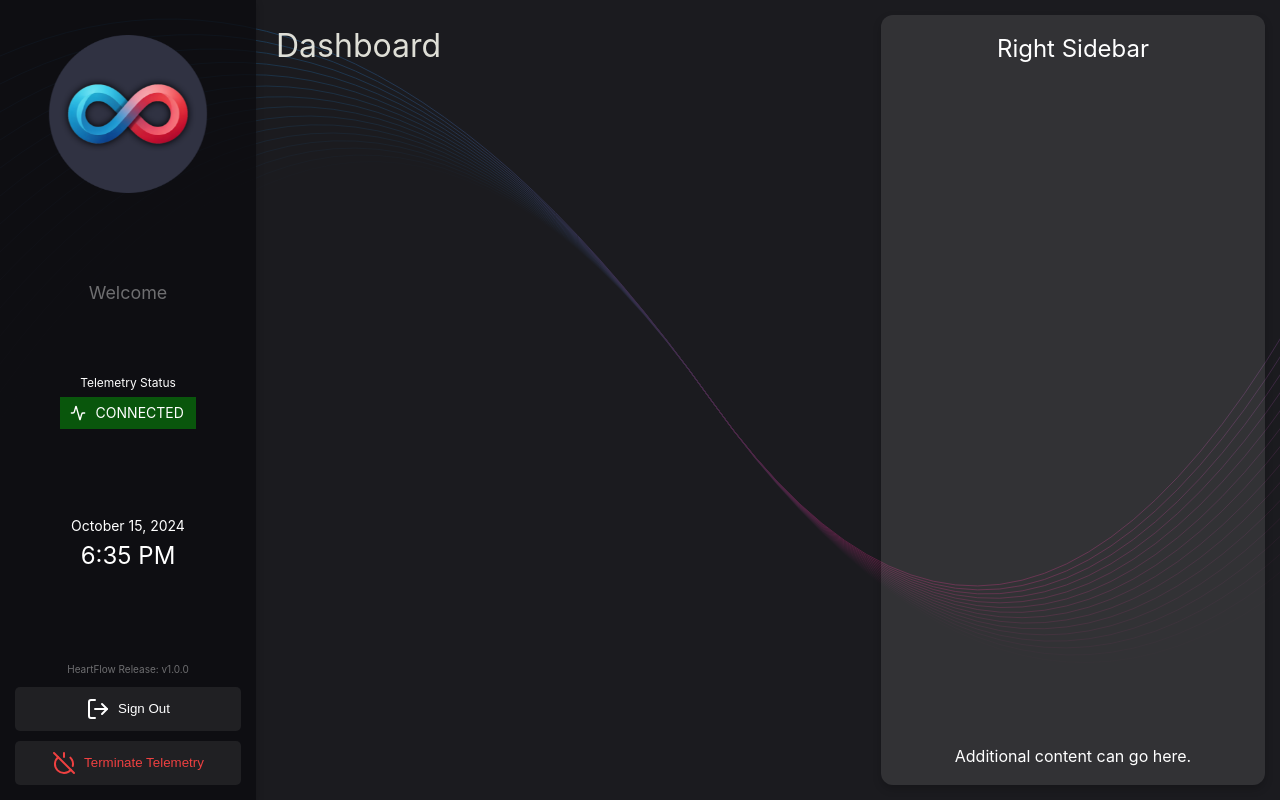
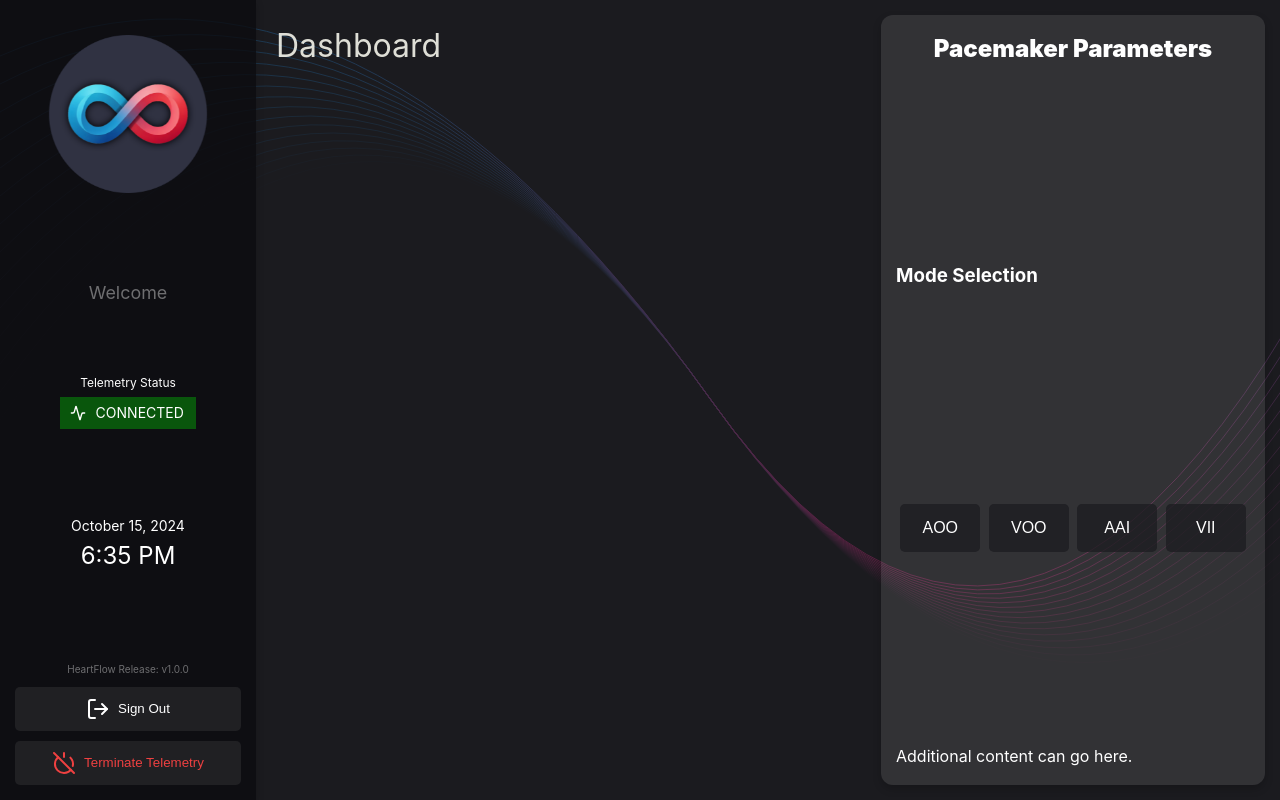
Before and after one commit to andrewderango/HeartFlow, a React (Vite) app in the folder dcm/src/renderer/: page /#/dashboard in a window 1280 px wide. Built offline with nearby package versions, Linux system fonts and the light colour scheme.

Commit message:
add pacemaking modes

```diff
--- a/dcm/src/renderer/src/pages/Dashboard/Dashboard.css
+++ b/dcm/src/renderer/src/pages/Dashboard/Dashboard.css
@@ -43,7 +43,7 @@
   box-shadow: 0 4px 8px rgba(0, 0, 0, 0.2);
   display: flex;
   flex-direction: column;
-  align-items: center;
+  /* align-items: center; */
   justify-content: space-between;
   position: fixed;
   right: 15px;
@@ -158,3 +158,37 @@
   padding: 20px;
   box-sizing: border-box;
 }
+
+.button-row {
+  display: flex;
+  justify-content: space-around;
+  width: 100%;
+  margin-top: 20px;
+}
+
+.mode-button {
+  background: rgba(27, 27, 31, 0.75);
+  border-radius: 5px;
+  border: none;
+  color: white;
+  cursor: pointer;
+  padding: 15px 0px;
+  transition: ease-in-out 0.3s;
+  font-size: 16px;
+  width: 22.5%;
+}
+
+.mode-button:hover {
+  background: rgba(27, 27, 31, 1.0);
+  transition: ease-in-out 0.3s;
+}
+
+h2 {
+  font-weight: 900;
+  text-align: center;
+}
+
+h3 {
+  font-weight: bold;
+  text-align: left;
+}
--- a/dcm/src/renderer/src/pages/Dashboard/Dashboard.tsx
+++ b/dcm/src/renderer/src/pages/Dashboard/Dashboard.tsx
@@ -68,7 +68,14 @@ function Dashboard(): JSX.Element {
         {user && <p>Your serial number is {user.serialNumber}</p>}
       </div>
       <div className="right-sidebar">
-        <h2>Right Sidebar</h2>
+        <h2>Pacemaker Parameters</h2>
+        <h3>Mode Selection</h3>
+        <div className="button-row">
+          <button className="mode-button">AOO</button>
+          <button className="mode-button">VOO</button>
+          <button className="mode-button">AAI</button>
+          <button className="mode-button">VII</button>
+        </div>
         <p>Additional content can go here.</p>
       </div>
     </div>
```
